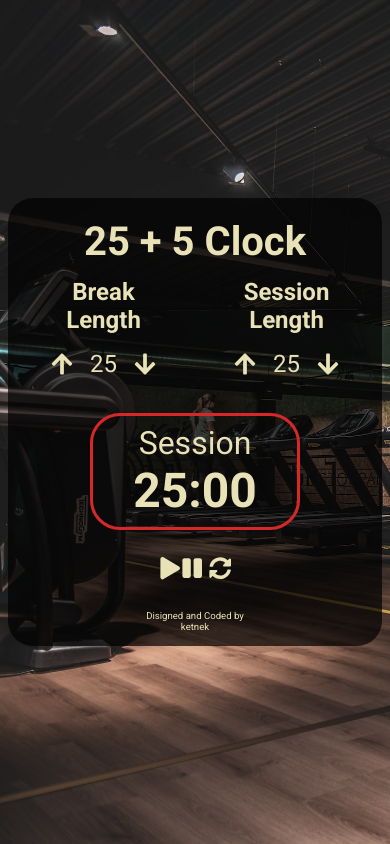
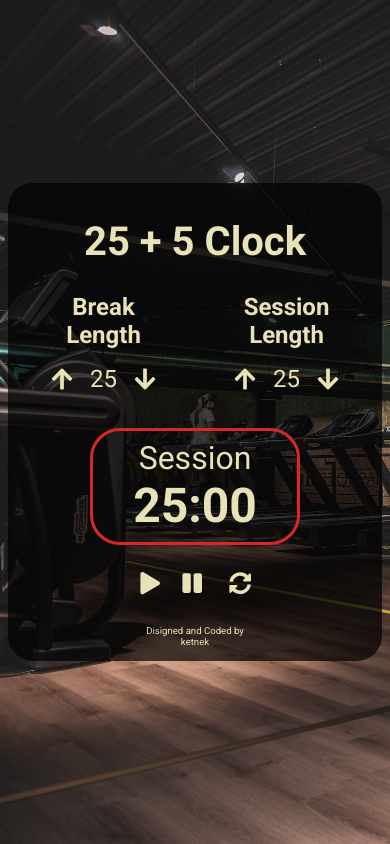
Before and after one commit to ketnek/clock, a React (Create React App) app: page / in a window 390 px wide. Built offline with nearby package versions, Linux system fonts and the light colour scheme.

Commit message:
update control panel

```diff
--- a/src/App.css
+++ b/src/App.css
@@ -20,6 +20,6 @@
 
 @media screen and (max-width: 500px) {
   #app {
-    grid-template-rows: 70px 120px 150px 50px 50px;
+    grid-template-rows: 100px 120px 150px 50px 50px;
   }
 }
--- a/src/app/components/constrollPanel.css
+++ b/src/app/components/controlPanel.css
@@ -4,3 +4,7 @@
   gap: 5px;
   font-size: 1.4rem;
 }
+
+#start_stop svg {
+  padding-right: 20px;
+}
--- a/src/app/components/controlPanel.js
+++ b/src/app/components/controlPanel.js
@@ -1,6 +1,6 @@
 import React from "react";
 import { FaPlay, FaPause, FaSyncAlt } from 'react-icons/fa';
-import './constrollPanel.css';
+import './controlPanel.css';
 
 
 export const ControlPanel = () => {
```
